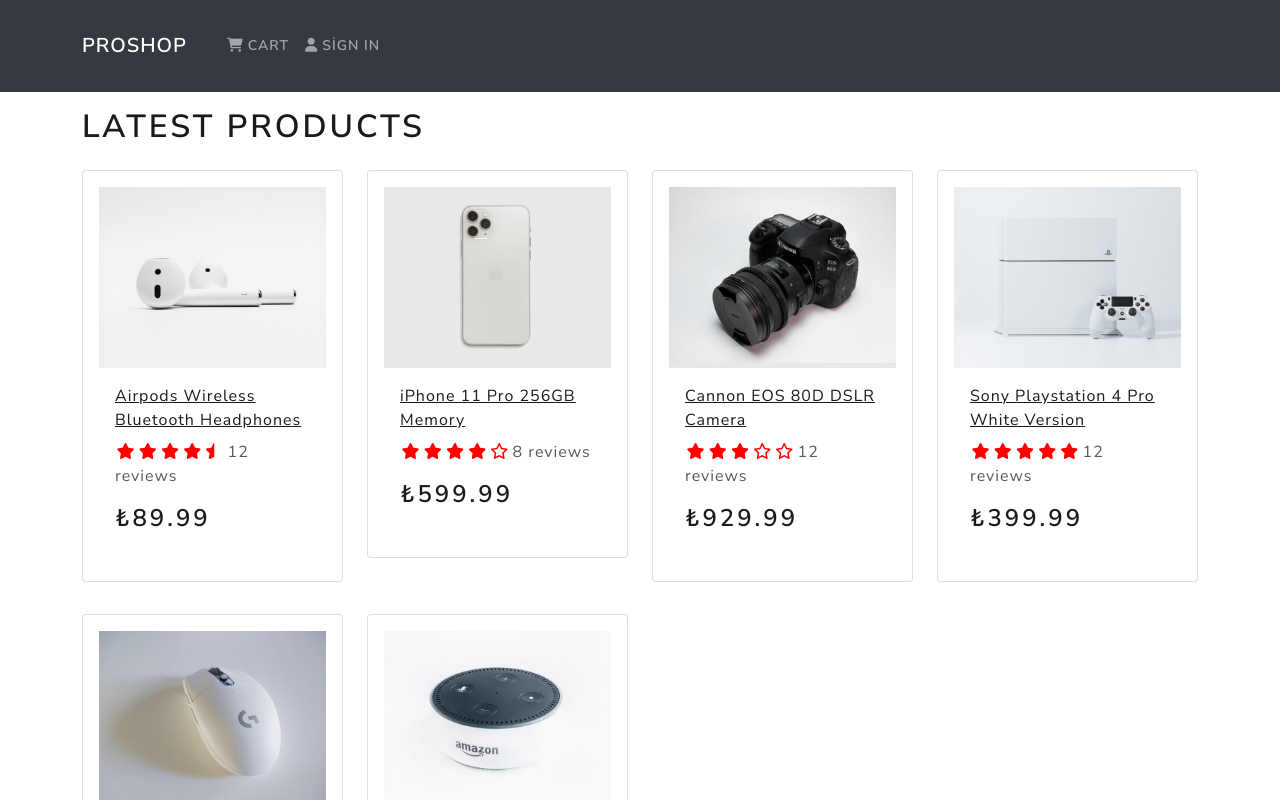
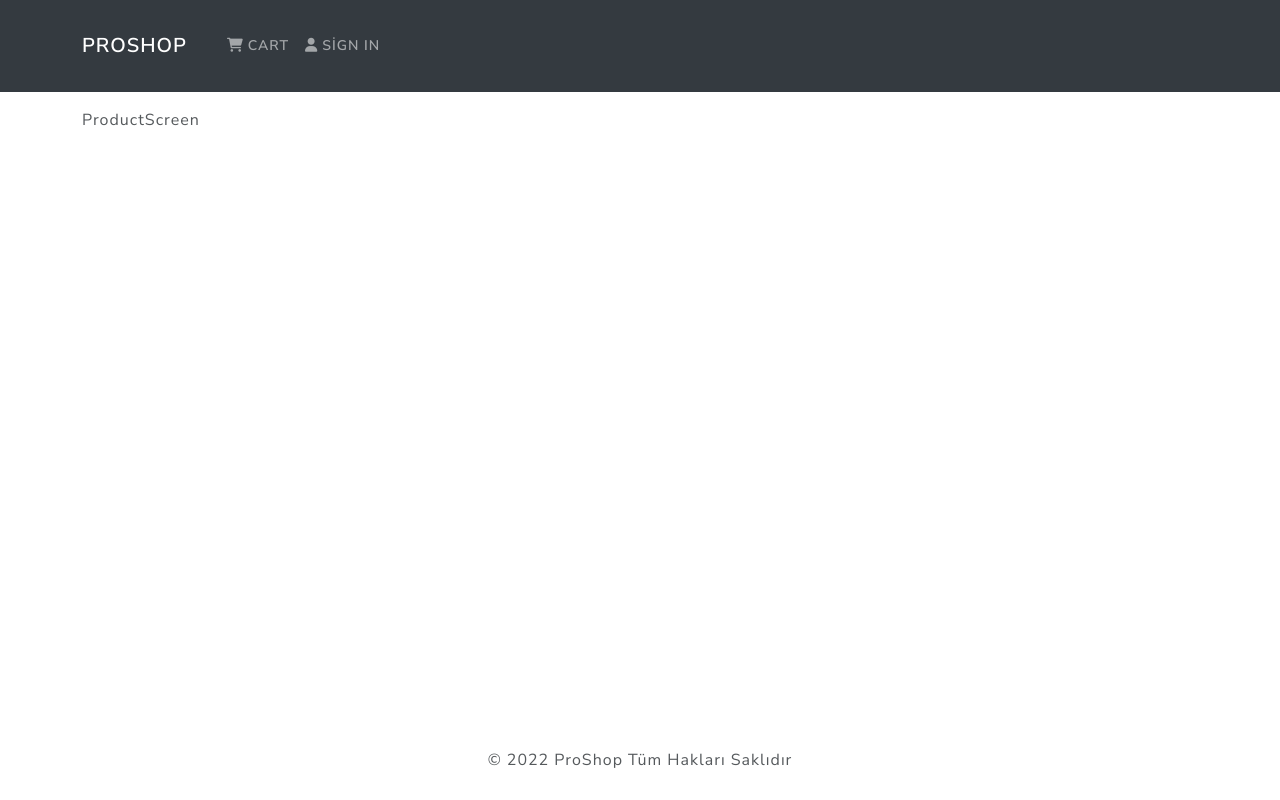
Before and after one commit to gohugotr/proshop, a React (Vite) app in the folder frontend/: page /product/1 in a window 1280 px wide. Shown: the top 800 px of the page. Built offline with nearby package versions, Linux system fonts and the light colour scheme.

Commit message:
route yapılandırılıyor

```diff
--- a/frontend/src/App.jsx
+++ b/frontend/src/App.jsx
@@ -2,18 +2,23 @@
 import FooterPro from './components/FooterPro'
 import {Container} from 'react-bootstrap'
 import HomeScreen from './screen/HomeScreen'
+import {BrowserRouter as Router, Routes, Route } from 'react-router-dom'
+import ProductScreen from './screen/ProductScreen'
 
 const App = () => {
   return (
-    <>
+    <Router>
       <HeaderPro />
       <main className='py-3'>
         <Container>
-          <HomeScreen/>
+          <Routes>
+            <Route path='/' element={<HomeScreen />} />
+            <Route path='product/:id' element={<ProductScreen />} />
+          </Routes>
         </Container>
       </main>
       <FooterPro />
-    </>
+    </Router>
   )
 }
 
--- /dev/null
+++ b/frontend/src/screen/ProductScreen.jsx
@@ -0,0 +1,9 @@
+import React from 'react'
+
+const ProductScreen = () => {
+  return (
+    <div>ProductScreen</div>
+  )
+}
+
+export default ProductScreen
```
Also changed, not shown: 1 other file (tests, documents, lock files or other folders).
